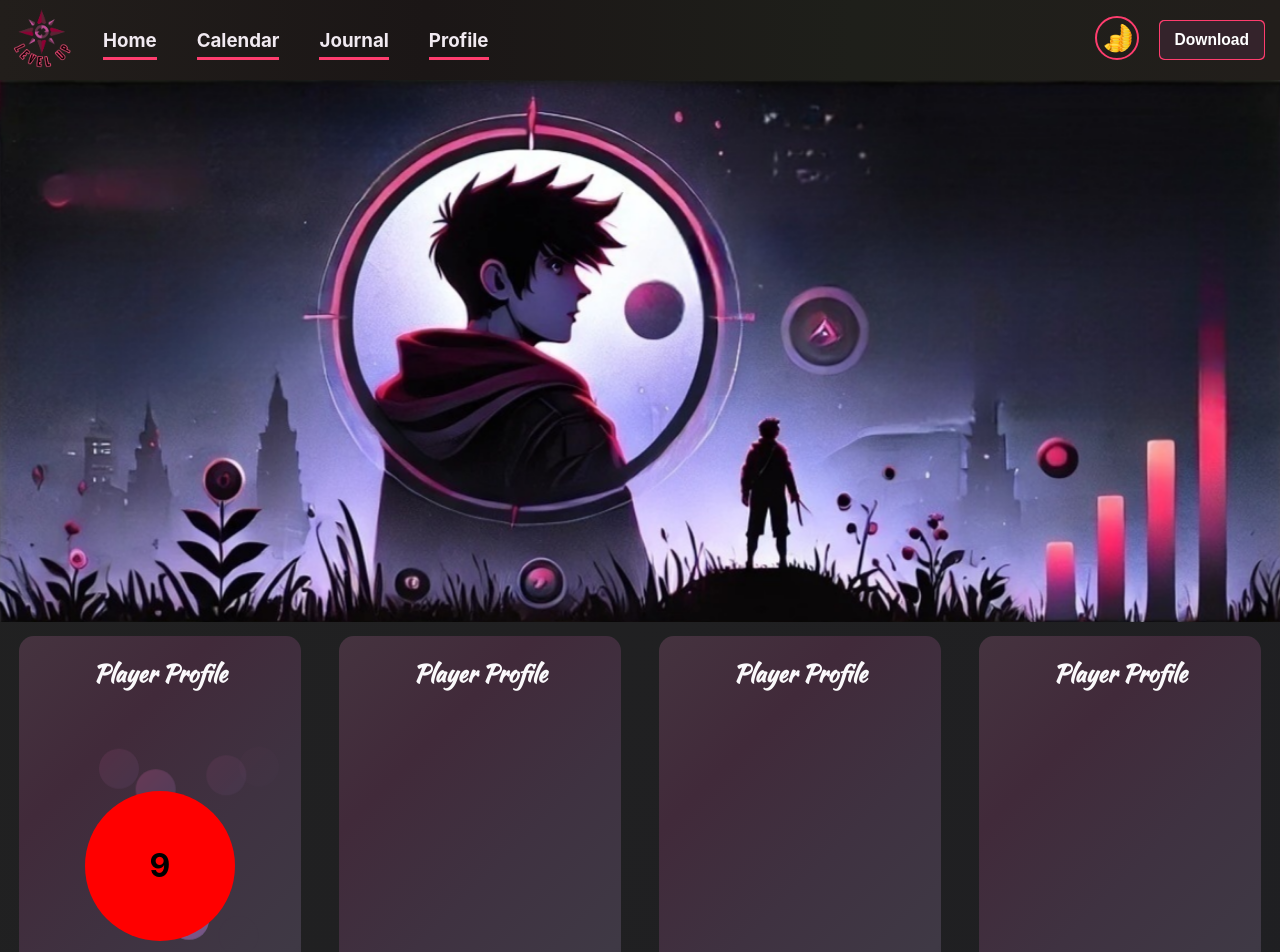
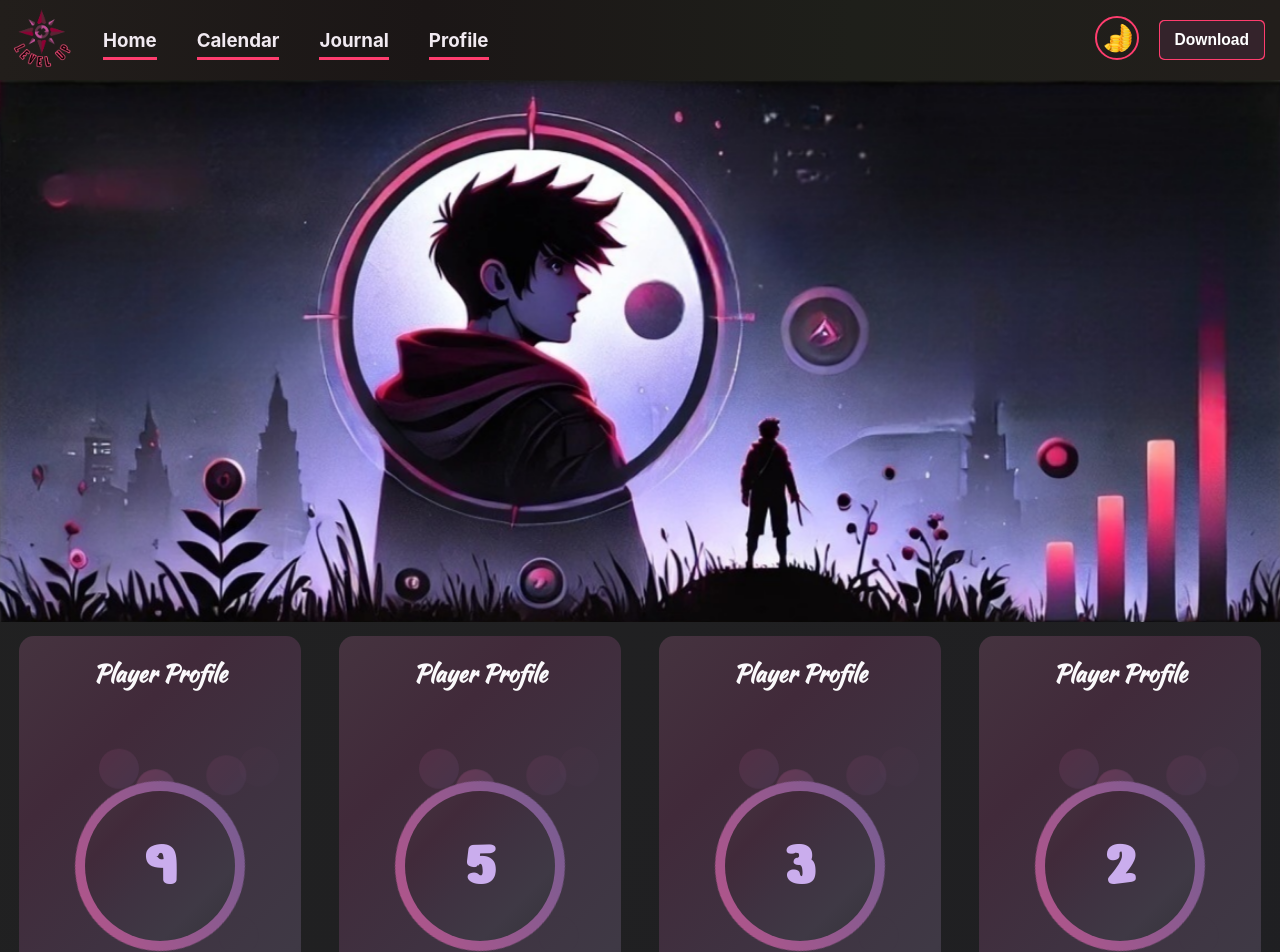
Before and after one commit to DenisHallvaxhiu/LevelUpApp, a React (Create React App) app in the folder client/levelupapp/: page / in a window 1280 px wide. Shown: the top 952 px of the page. Built offline with nearby package versions, Linux system fonts and the light colour scheme.

Commit message:
CircleAnimationLevel Complete

```diff
--- a/client/levelupapp/public/index.html
+++ b/client/levelupapp/public/index.html
@@ -25,6 +25,7 @@
       Learn how to configure a non-root public URL by running `npm run build`.
     -->
     <link href="https://fonts.googleapis.com/css2?family=Kaushan+Script&display=swap" rel="stylesheet">
+    <link href="https://fonts.googleapis.com/css2?family=Nerko+One&display=swap" rel="stylesheet">
     <title>React App</title>
   </head>
   <body>
--- a/client/levelupapp/src/components/CircleAnimationLevel/CircleAnimationLevel.css
+++ b/client/levelupapp/src/components/CircleAnimationLevel/CircleAnimationLevel.css
@@ -1,20 +1,44 @@
-.card-title {
-    font-family: "Kaushan Script", cursive;
-    text-align: center;
-    color: #faf9fb;
-}
- .circle-level {
+.circle-level {
     width: 150px;
     height: 150px;
     margin: auto;
     margin-top: 100px;
-    background-color: red;
+    background: linear-gradient(135deg, #45333f, #412a3a, #3f3241, #3f3945, #343339);
     border-radius: 50%;
+    position: relative;
     display: flex;
     justify-content: center;
     align-items: center;
+    z-index: 10;
+}
+
+.circle-level .inner {
+    width: 150px;
+    height: 150px;
+    background: linear-gradient(135deg, #45333f, #412a3a, #3f3241, #3f3945, #343339);
+    border-radius: 50%;
     position: relative;
+    display: flex;
+    justify-content: center;
+    align-items: center;
     z-index: 10;
+    font-family: "Nerko One", cursive;
+    color: #caaded;
+    font-size: 32px;
+}
+
+.circle-level::before {
+    content: "";
+    background: linear-gradient(135deg, #b7548a, #725e93);
+    position: absolute;
+    top: 0;
+    left: 0;
+    right: 0;
+    bottom: 0;
+    z-index: -1;
+    margin: -10px;
+    border-radius: 50%;
+    animation: rotate 2s infinite linear;
 }
 
 .bubbles {
@@ -171,3 +195,13 @@
         opacity: 0%;
     }
 }
+
+@keyframes rotate {
+    from {
+        transform: rotate(0);
+    }
+
+    to {
+        transform: rotate(360deg);
+    }
+}
--- a/client/levelupapp/src/components/CircleAnimationLevel/CircleAnimationLevel.jsx
+++ b/client/levelupapp/src/components/CircleAnimationLevel/CircleAnimationLevel.jsx
@@ -1,11 +1,13 @@
 import React from "react";
-import "./CircleAnimationLevel.css"
+import "./CircleAnimationLevel.css";
 
-export default function CircleAnimationLevel({level}) {
+export default function CircleAnimationLevel({ level }) {
   return (
     <div className="circle-animation-level">
       <div className="circle-level">
-        <h1>{level}</h1>
+        <div className="inner">
+          <h1>{level}</h1>
+        </div>
       </div>
       <div className="bubbles"></div>
       <div className="bubbles"></div>
--- a/client/levelupapp/src/pages/Home/Home.css
+++ b/client/levelupapp/src/pages/Home/Home.css
@@ -26,7 +26,11 @@
     position: relative;
 }
 
-
+.card-title {
+    font-family: "Kaushan Script", cursive;
+    text-align: center;
+    color: #faf9fb;
+}
 @media (max-width:1300px) {
     .Home .cards .card {
         width: 22%;
--- a/client/levelupapp/src/pages/Home/Home.jsx
+++ b/client/levelupapp/src/pages/Home/Home.jsx
@@ -16,12 +16,15 @@ export default function Home() {
         </div>
         <div className="card">
           <h2 className="card-title">Player Profile</h2>
+          <CircleAnimationLevel level="5"></CircleAnimationLevel>
         </div>
         <div className="card">
           <h2 className="card-title">Player Profile</h2>
+          <CircleAnimationLevel level="3"></CircleAnimationLevel>
         </div>
         <div className="card">
           <h2 className="card-title">Player Profile</h2>
+          <CircleAnimationLevel level="2"></CircleAnimationLevel>
         </div>
         <div className="card">
           <h2 className="card-title">Player Profile</h2>
```
